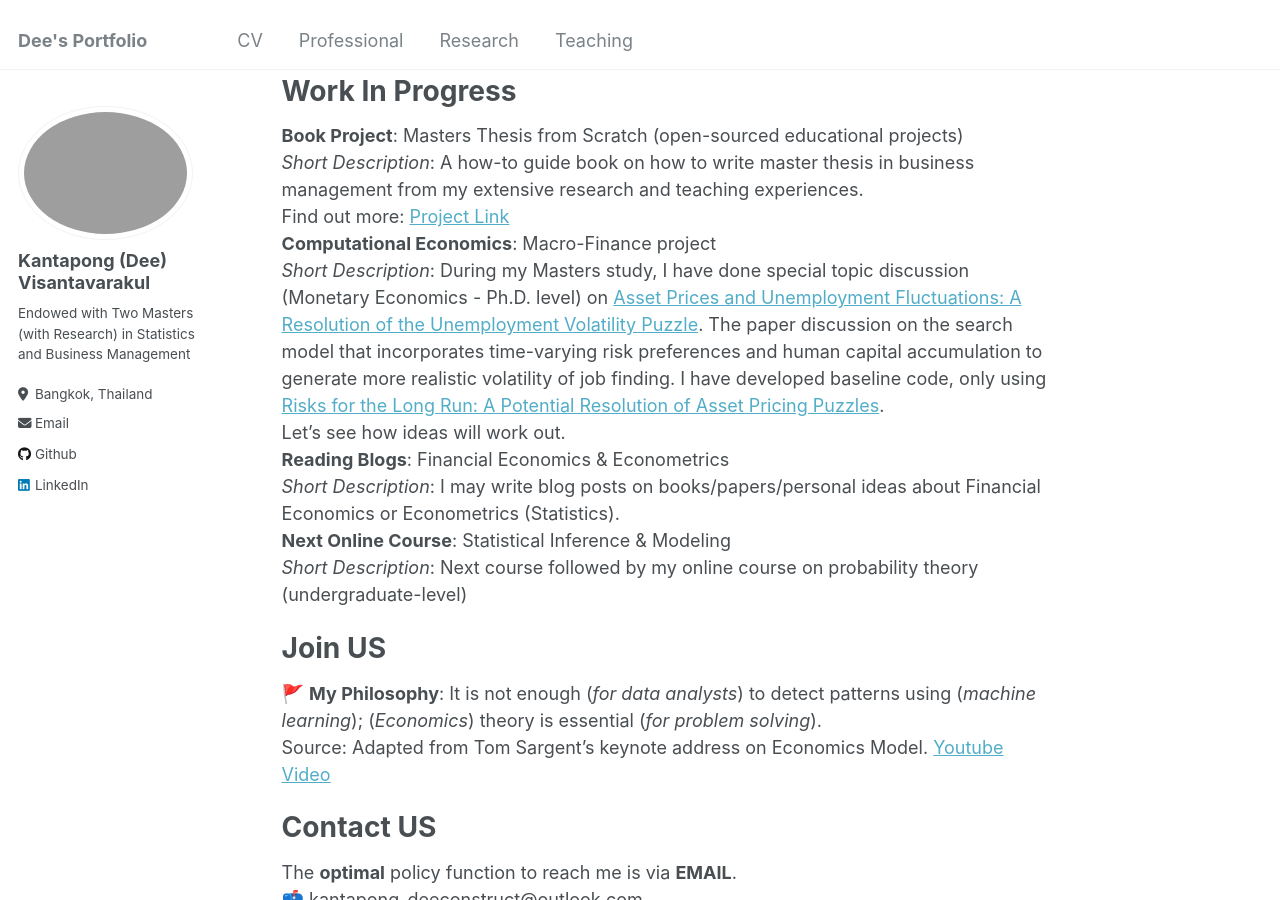
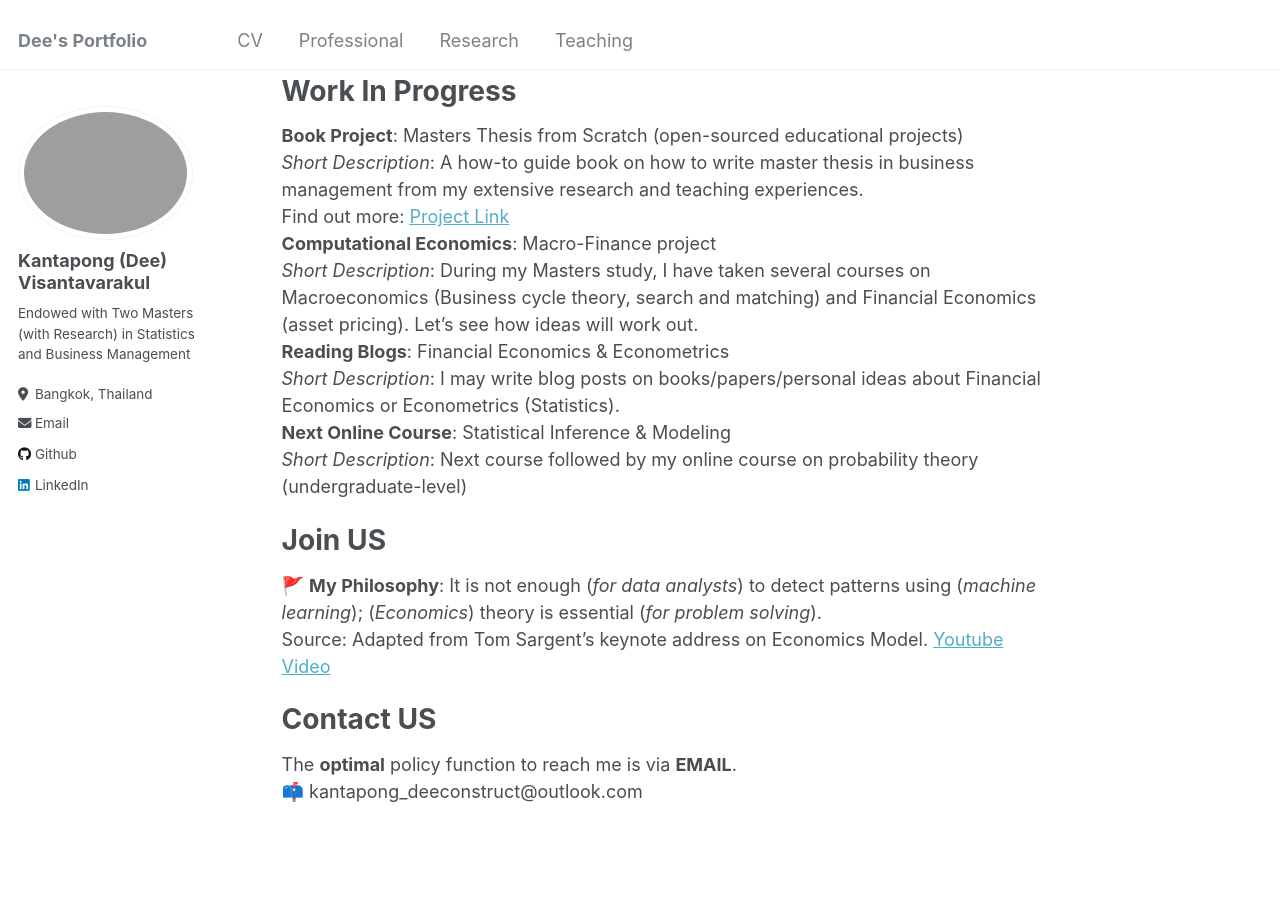
Before and after one commit to GoodDee/GoodDee.github.io, a Jekyll site: the page built from _pages/about.md, in a window 1280 px wide and 900 px high, scrolled down 485 px. Built offline with Jekyll 4.4.1, drawn with Linux system fonts in a browser that asks for light colours.

Commit message:
Update about.md

```diff
--- a/_pages/about.md
+++ b/_pages/about.md
@@ -26,8 +26,7 @@ Work In Progress
 _Short Description_: A how-to guide book on how to write master thesis in business management from my extensive research and teaching experiences.
 Find out more: [Project Link](https://github.com/GoodDee/Book-Master-Thesis-from-Scratch)
 **Computational Economics**: Macro-Finance project
-_Short Description_: During my Masters study, I have done special topic discussion (Monetary Economics - Ph.D. level) on [Asset Prices and Unemployment Fluctuations: A Resolution of the Unemployment Volatility Puzzle](https://academic.oup.com/restud/article-abstract/90/3/1304/6668483?redirectedFrom=fulltext). The paper discussion on the search model that incorporates time-varying risk preferences and human capital accumulation to generate more realistic volatility of job finding. I have developed baseline code, only using [Risks for the Long Run: A Potential Resolution of Asset Pricing Puzzles](https://onlinelibrary.wiley.com/doi/abs/10.1111/j.1540-6261.2004.00670.x).
-Let's see how ideas will work out.
+_Short Description_: During my Masters study, I have taken several courses on Macroeconomics (Business cycle theory, search and matching) and Financial Economics (asset pricing). Let's see how ideas will work out.
 **Reading Blogs**: Financial Economics & Econometrics
 _Short Description_: I may write blog posts on books/papers/personal ideas about Financial Economics or Econometrics (Statistics).
 **Next Online Course**: Statistical Inference & Modeling
```
